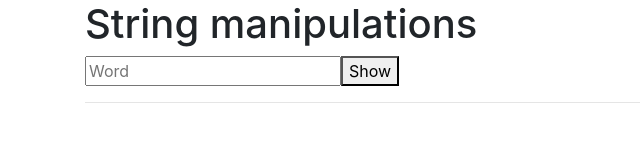
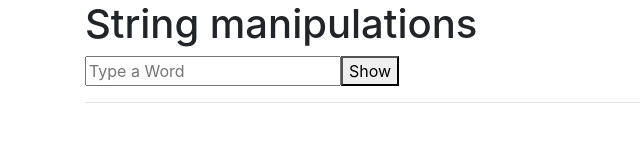
Before and after one commit to miksezea/opgave3WebApp, a plain HTML site: page index.htm in a window 1280 px wide. Shown: the full height of the page, 0-640 px from the left. Drawn offline with nearby package versions, Linux system fonts and the light colour scheme.

Commit message:
Word -> Type a Word

```diff
--- a/index.htm
+++ b/index.htm
@@ -13,7 +13,7 @@
     <div class="container" id="app">
         <h1>String manipulations</h1>
         <form @submit.prevent="submitWord">
-            <input id="word" type="text" v-model="inputWord" placeholder="Word" required>
+            <input id="word" type="text" v-model="inputWord" placeholder="Type a Word" required>
             <button type="submit">Show</button>
         </form>
         <hr>
```
